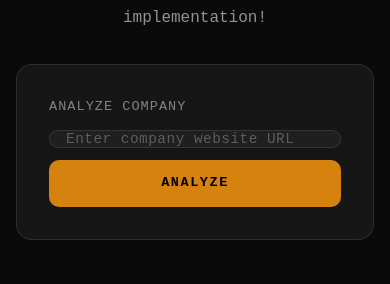
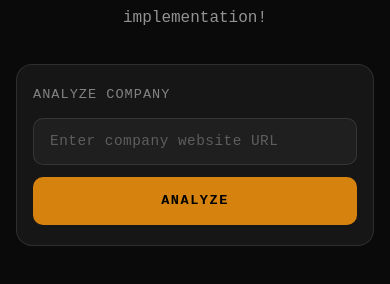
Before and after one commit to MBjoerkmann/SynthReport, a Next.js app in the folder frontend/: page /ai-tool in a window 390 px wide. Shown: the part 298-582 px from the top of the page. Built offline with nearby package versions, Linux system fonts and the light colour scheme; no server answers.

Commit message:
Fixed height bug on mobile viewing

```diff
--- a/frontend/src/app/globals.css
+++ b/frontend/src/app/globals.css
@@ -1628,9 +1628,20 @@ body {
     padding: 1.5rem 0 2rem;
   }
 
+  .aitool-form-card {
+    padding: 1.25rem 1rem;
+  }
+
   .aitool-input-row,
   .aitool-report-row {
     flex-direction: column;
+  }
+
+  .aitool-input,
+  .aitool-report-input {
+    height: auto;
+    min-height: 44px;
+    padding: 0.75rem 1rem;
   }
 
   .aitool-submit-btn,
```
